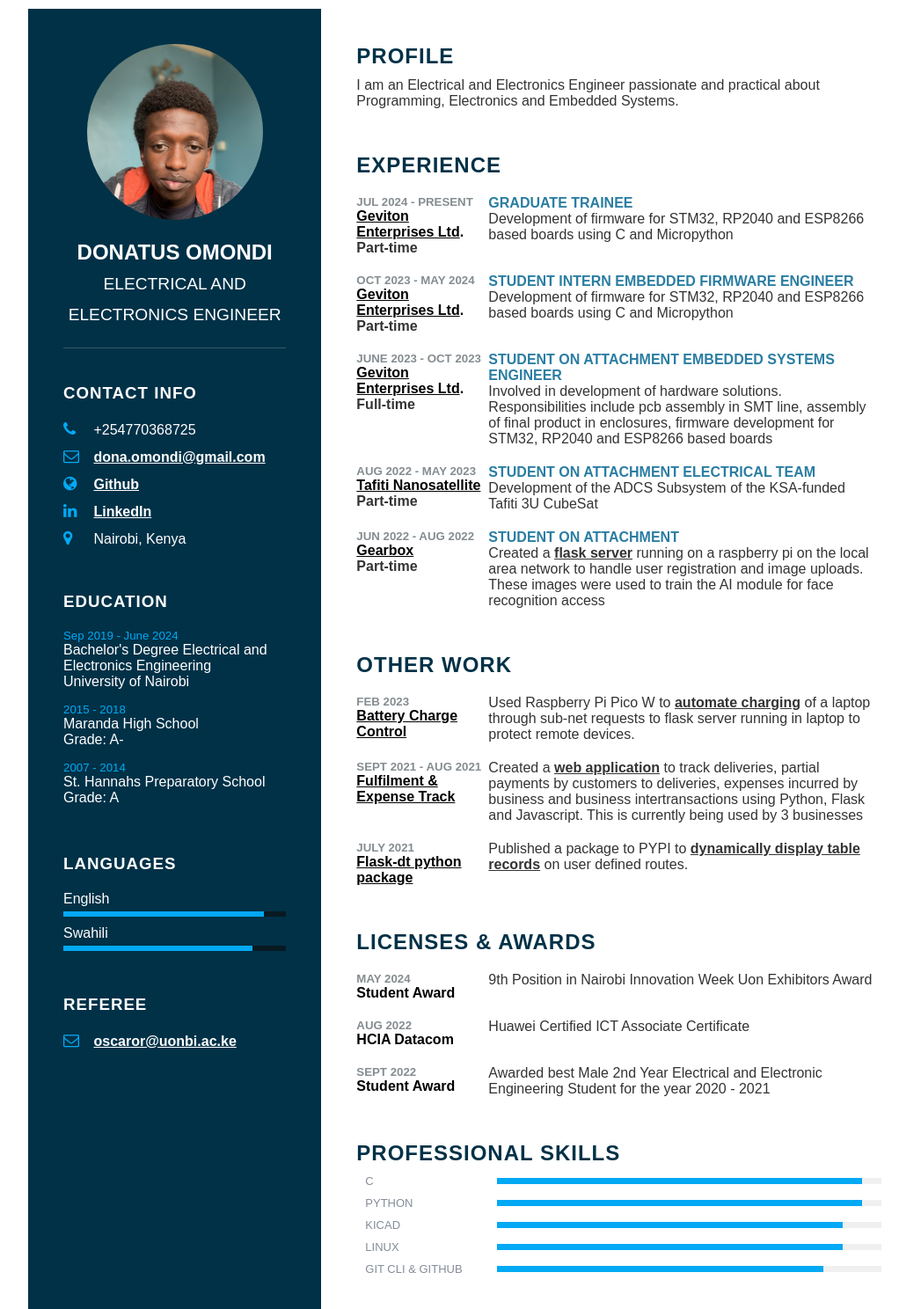
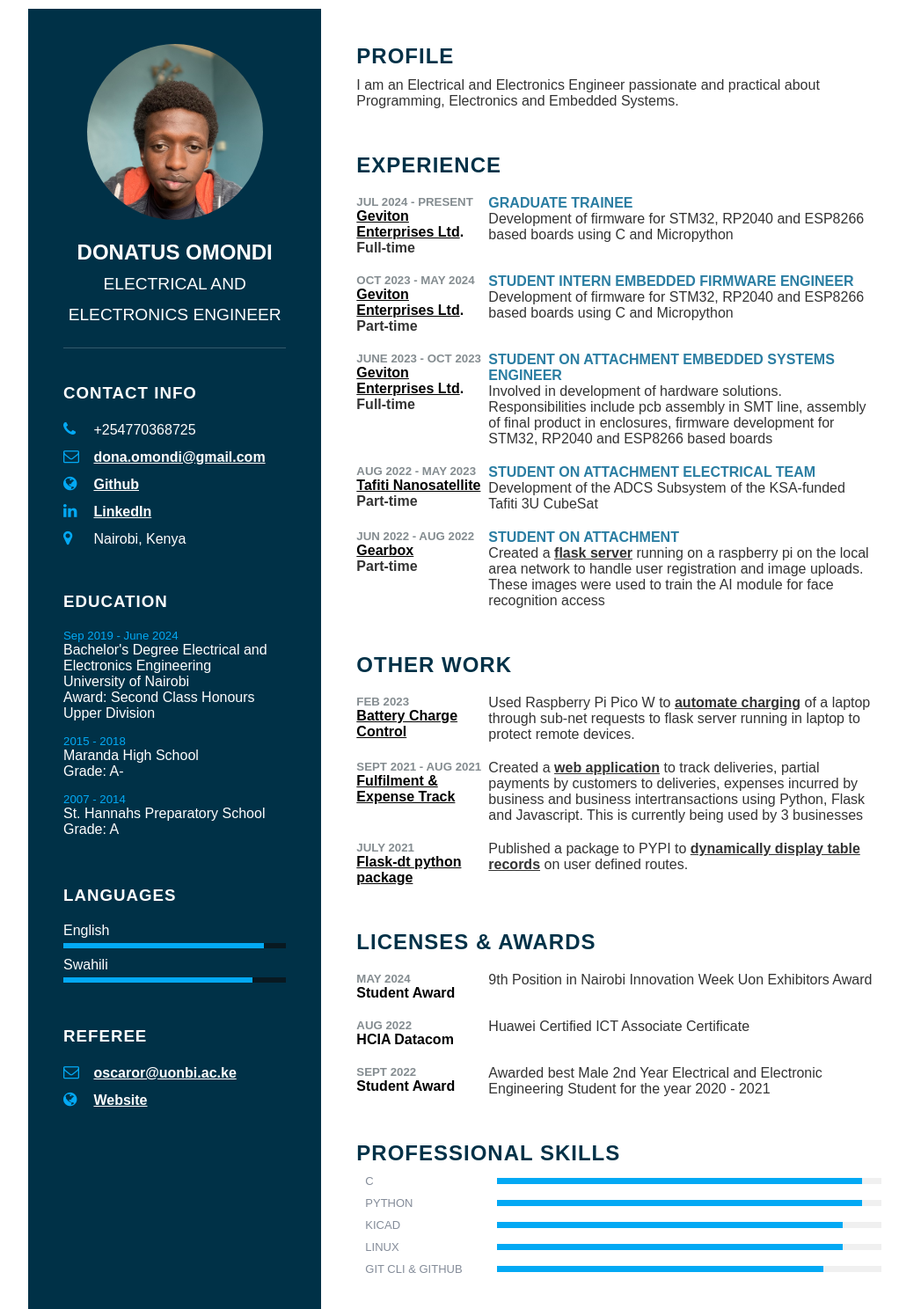
Before and after one commit to Donatussss/cv, a plain HTML site: page index.html in a window 1280 px wide. Shown: the top 1488 px of the page at 88% size, without its empty margins (108-1130 px from the left). Drawn offline with Linux system fonts and the light colour scheme.

Commit message:
Added Undergraduate Award and Position changes

```diff
--- a/index.html
+++ b/index.html
@@ -53,6 +53,7 @@
                         <h5>Sep 2019 - June 2024</h5>
                         <h4>Bachelor's Degree Electrical and Electronics Engineering</h4>
                         <h4>University of Nairobi</h4>
+                        <h4>Award: Second Class Honours Upper Division</h4>
                     </li>
                     <li>
                         <h5>2015 - 2018</h5>
@@ -96,6 +97,10 @@
                         <span class="icon"><i class="fa fa-envelope-o" aria-hidden="true"></i></span>
                         <span class="text"><a href="mailto:oscaror@uonbi.ac.ke">oscaror@uonbi.ac.ke</a></span>
                     </li>
+                    <li>
+                        <span class="icon"><i class="fa fa-globe" aria-hidden="true"></i></span>
+                        <span><a href="https://donatussss.github.io/cv/">Website</a></span>
+                    </li>
                 </ul>
             </div>
         </div>
@@ -112,7 +117,7 @@
                     <div class="year_company">
                         <h5>Jul 2024 - Present</h5>
                         <h4><a href="https://www.geviton.co.ke/" target="_blank">Geviton Enterprises Ltd</a>.
-                        <p>Part-time</p></h4>
+                        <p>Full-time</p></h4>
                     </div>
                     <div class="text">
                         <h4>Graduate Trainee</h4>
```
Also changed, not shown: 2 other files.
